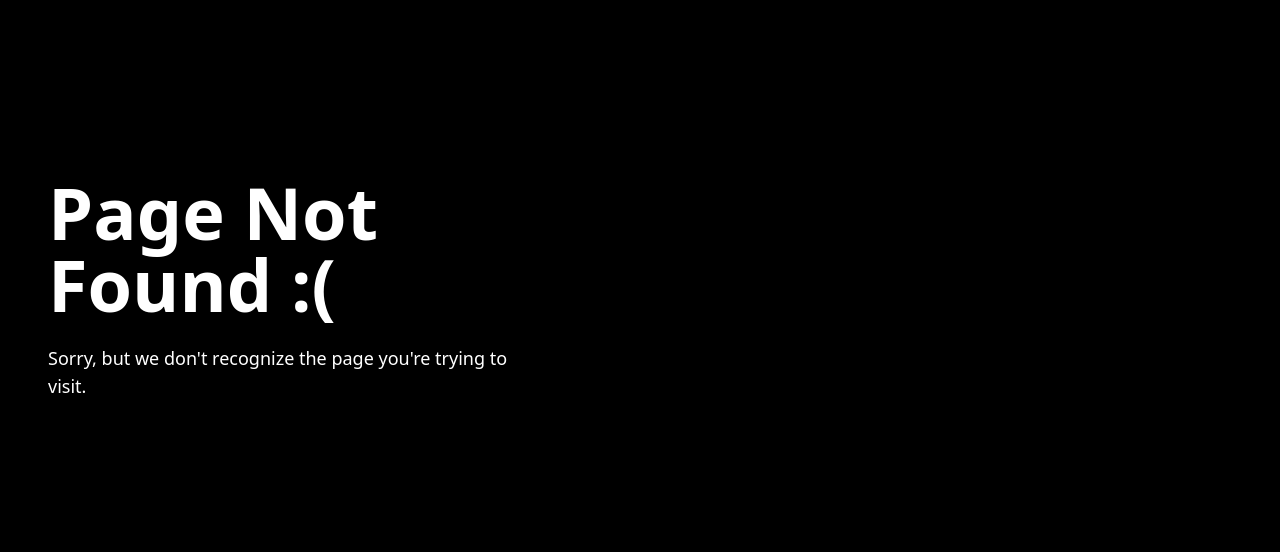
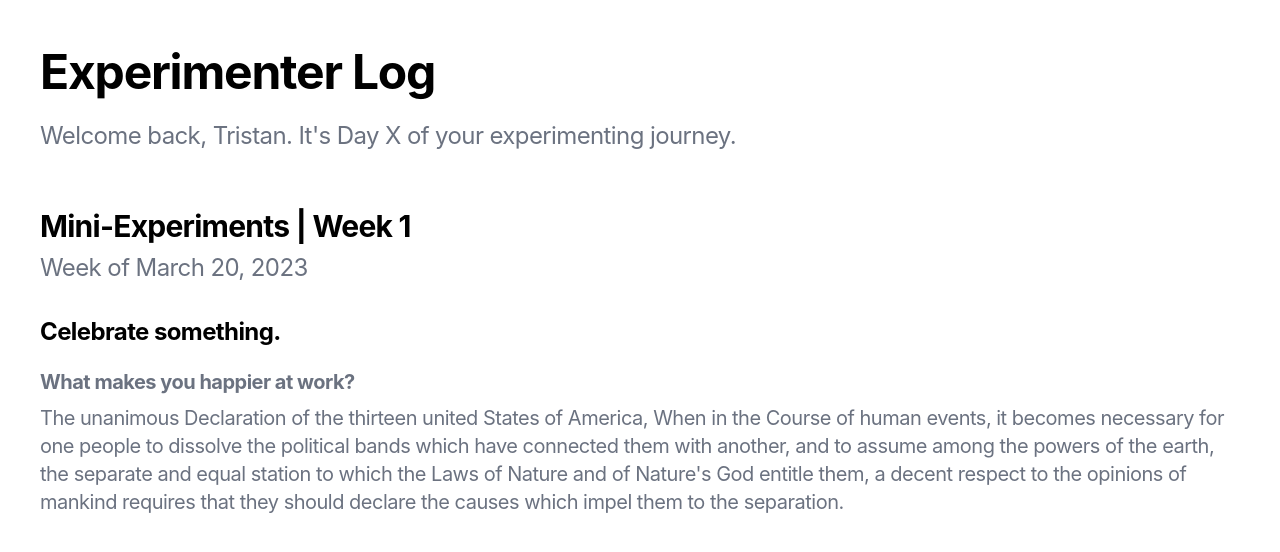
Before and after one commit to tryexperimenter/app, a React (Create React App) app: page /format in a window 1280 px wide. Before the commit this address had no page. Shown: the top 552 px of the page. Built offline with nearby package versions, Linux system fonts and the light colour scheme.

Commit message:
Backend/frontend works for Log. Started updated formating for Log.

```diff
--- a/src/App.js
+++ b/src/App.js
@@ -2,6 +2,7 @@ import React, { Component } from "react";
 import { BrowserRouter, Routes, Route } from "react-router-dom";
 import { ExperimenterLog }  from "pages/ExperimenterLog";
 import { URLNotFound } from "pages/URLNotFound";
+import { FormattingWork } from "pages/FormattingWork";
 
 class App extends Component {
   render() {
@@ -9,6 +10,7 @@ class App extends Component {
       <div>
         <BrowserRouter>
           <Routes>
+            <Route path="/format" element={<FormattingWork />} />
             <Route path="/log/:log_id" element={<ExperimenterLog />} />
             <Route path="*" element={<URLNotFound />} />
           </Routes>
--- a/src/pages/ExperimenterLog/index.js
+++ b/src/pages/ExperimenterLog/index.js
@@ -55,13 +55,20 @@ const ExperimenterLog = () => {
 
   //Return page
   return (
-    <div>
-    <h1 className="my-2 text-3xl font-bold tracking-tight text-black md:text-5xl">
-    Hi {experimenterLog.first_name}, here are your experiment observations:
-    <br></br> <br></br>
+    <div class="py-20 bg-white">
+        <div class="container mx-auto px-6 pb-10">
+            <h1 class="text-4xl text-black font-bold md:text-6xl pb-4">
+            Experimenter Log
             </h1>
+            <h2 className="my-2 text-xl font-bold tracking-tight text-black md:text-3xl">
+            Hi {experimenterLog.first_name}. Welcome back to your Experimenter Log.
+            </h2>
+
+        </div>
 
         {/*Display Experiment Groups > Experiment Sub Groups > Experiments > Observations we have data for*/}
+        <div class="container mx-auto px-6">
+
           {experimenterLog.experiment_groups.map( (item) => (
             <ExperimentGroup
               experiment_group={item.experiment_group}
@@ -69,6 +76,8 @@ const ExperimenterLog = () => {
           ))}
 
         </div>
+
+    </div>
   )
 }
 
--- /dev/null
+++ b/src/pages/FormattingWork/index.js
@@ -0,0 +1,41 @@
+import React from "react"
+
+const FormattingWork = () => {
+
+    //Return page
+    //Source: https://github.com/luciovilla/notion-nextjs-blog/blob/main/components/ContentBlocks.js
+    return (
+        <div class="container mx-auto px-10 py-10">
+            <h1 class="my-2 text-3xl font-bold tracking-tight text-black md:text-5xl">
+            Experimenter Log
+            </h1>
+            <div class="p-1"></div>
+            <p class="my-2 text-xl tracking-tight text-gray-500 md:text-2xl">
+            Welcome back, Tristan. It's Day X of your experimenting journey.
+            </p>
+            <div class="p-5"></div>
+            <h2 class="my-2 text-2xl font-bold tracking-tight text-black md:text-3xl">
+            Mini-Experiments | Week 1
+            </h2>
+            <p class="my-2 text-xl tracking-tight text-gray-500 md:text-2xl">
+            Week of March 20, 2023
+            </p>
+            <div class="p-2"></div>
+            <p class="my-2 text-xl tracking-tight font-bold text-black md:text-2xl">
+            Celebrate something.
+            </p>
+            <div class="p-0.5"></div>
+            <p class="my-2 text-l tracking-tight font-bold text-gray-500 md:text-xl">
+            What makes you happier at work?
+            </p>
+            <p class="my-2 text-l tracking-tight text-gray-500 md:text-xl">
+            The unanimous Declaration of the thirteen united States of America, When in the Course of human events, it becomes necessary for one people to dissolve the political bands which have connected them with another, and to assume among the powers of the earth, the separate and equal station to which the Laws of Nature and of Nature's God entitle them, a decent respect to the opinions of mankind requires that they should declare the causes which impel them to the separation.
+            </p>
+
+
+        </div>
+
+    )
+  }
+
+  export { FormattingWork };
```
Lines whose indentation alone changed are shown as unchanged.
